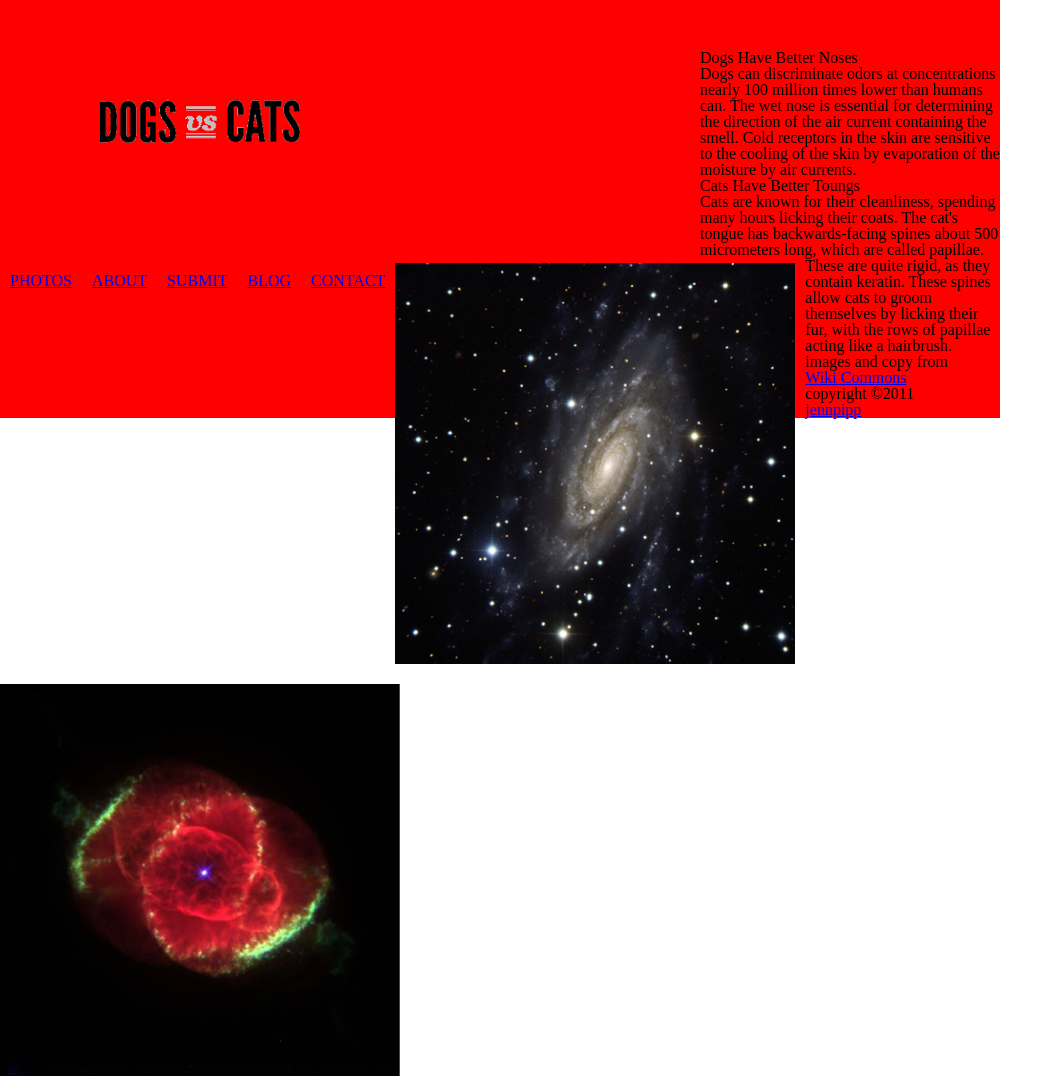
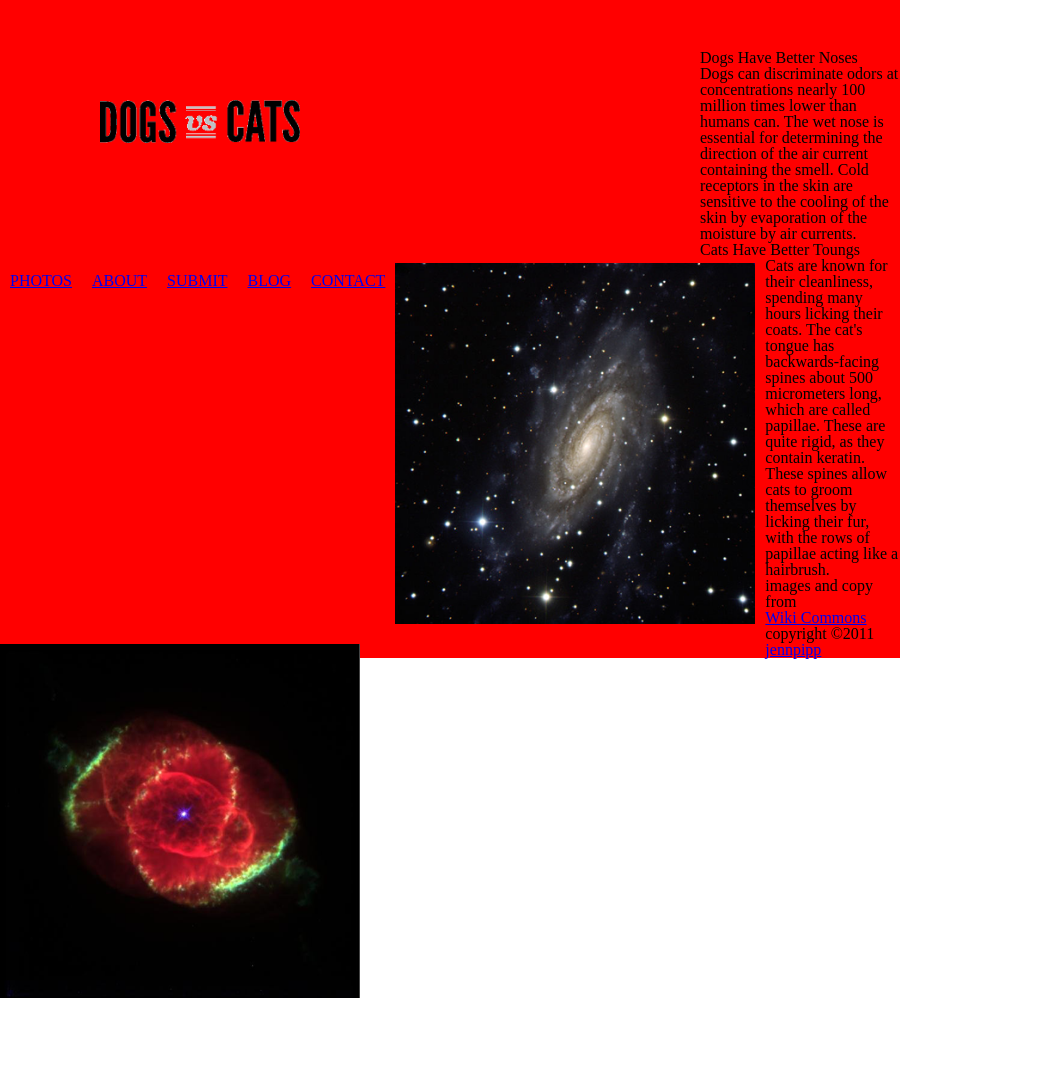
Before and after one commit to jennpipp/jennpipp.github.com, a PHP site: page /05-css-cats-vs-dogs/index.html in a window 1280 px wide. Shown: the top 1076 px of the page, without its empty margins (0-1063 px from the left). After the commit the page ends 998 px from the top, so only its background shows below. Run offline with PHP 8.4, Linux system fonts and the light colour scheme.

Commit message:
main=900px

```diff
--- a/05-css-cats-vs-dogs/style.css
+++ b/05-css-cats-vs-dogs/style.css
@@ -74,7 +74,7 @@ html[xmlns] .clearfix { display: block; }
 * html .clearfix { height: 1%; }
 
 /* begin custom CSS*/
-#main-content {font-family: arial position: realtive; width:1000px; background: red;}
+#main-content {font-family: arial position: realtive; width: 900px; background: red;}
 header {float: left; padding: 100px; width: 500px;}
 #main-menu { postion: float; width: 500px; height: 50px;}
 .main-nav li  {float:left; padding: 10px;}
```
